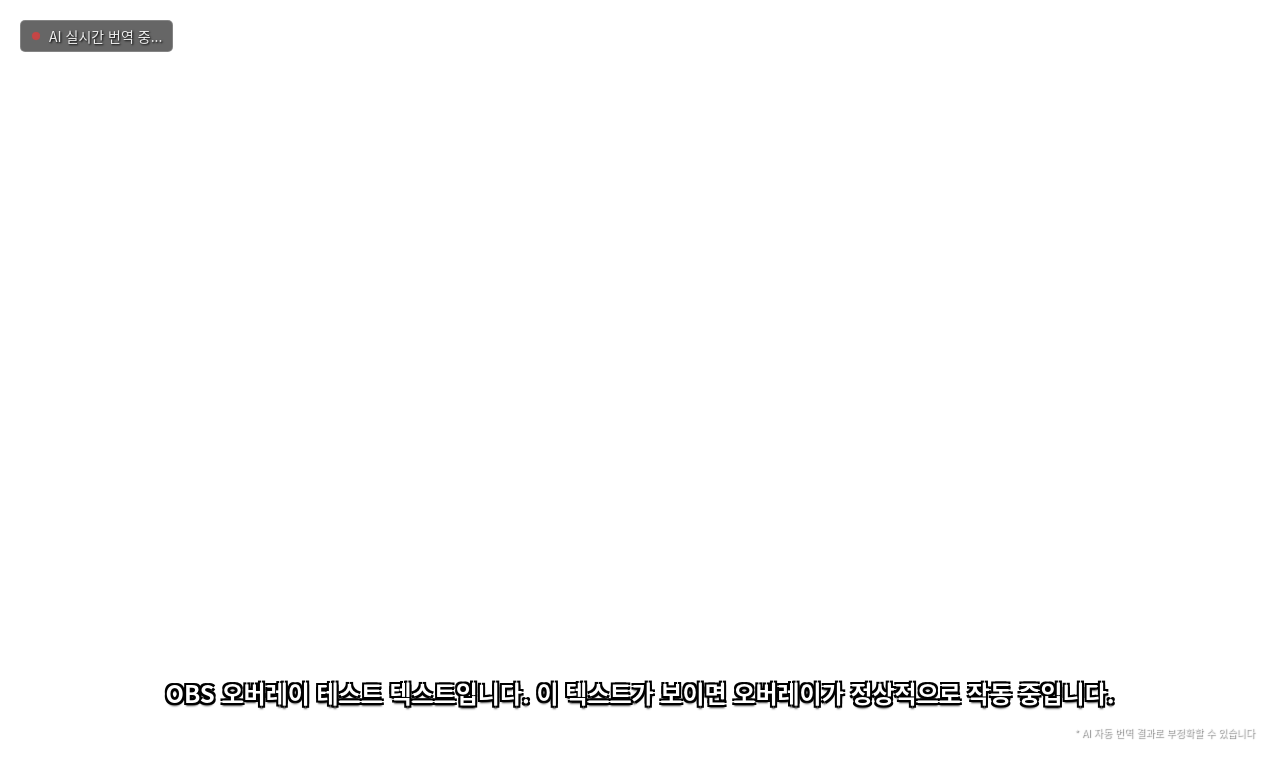
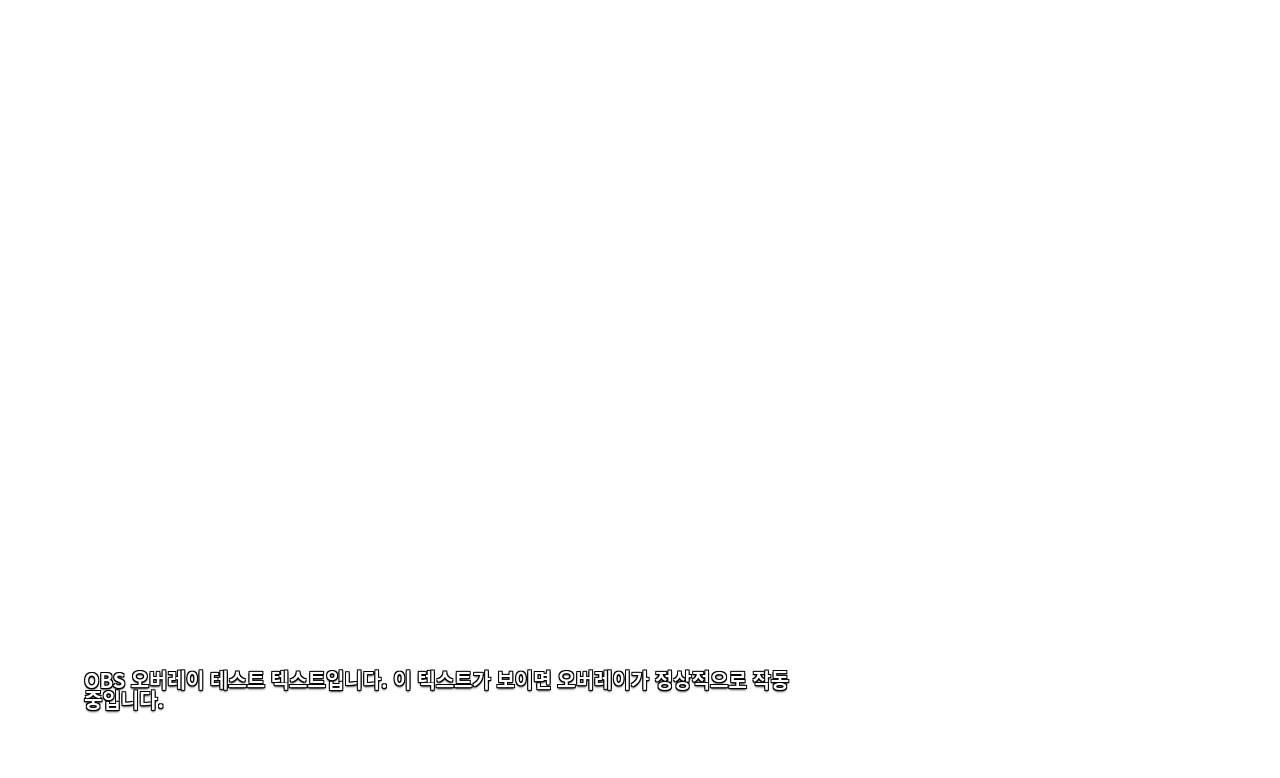
Before and after one commit to ipcgrdn/whispLay, a website: page public/overlay.html in a window 1280 px wide. Drawn offline with nearby package versions, Linux system fonts and the light colour scheme.

Commit message:
텍스트 디자인 수정

```diff
--- a/public/overlay.html
+++ b/public/overlay.html
@@ -24,22 +24,9 @@
             background-color: transparent;
         }
 
-        /* 번역 상태 표시 */
+        /* 번역 상태 표시 - 제거 */
         .translation-badge {
-            position: absolute;
-            top: 20px;
-            left: 20px;
-            display: flex;
-            align-items: center;
-            font-size: 14px;
-            color: rgba(255, 255, 255, 0.9);
-            text-shadow: 1px 1px 2px rgba(0, 0, 0, 1);
-            background-color: rgba(0, 0, 0, 0.6);
-            padding: 5px 10px;
-            border-radius: 5px;
-            font-weight: 500;
-            opacity: 1; /* 항상 표시 */
-            border: 1px solid rgba(255, 255, 255, 0.2);
+            display: none; /* 숨김 처리 */
         }
 
         .badge-dot {
@@ -62,12 +49,13 @@
             position: fixed;
             bottom: 10vh;
             left: 0;
-            width: 100%;
+            width: 70%;
             display: flex;
-            justify-content: center;
-            text-align: center;
+            justify-content: flex-start;
+            text-align: left;
             transition: opacity 0.5s ease;
             pointer-events: none;
+            padding-left: 5%;
         }
 
         .caption-container.hidden {
@@ -76,30 +64,31 @@
 
         .caption-box {
             max-width: 94%;
-            max-height: 300px; /* 최대 높이 300px로 변경 */
-            overflow: hidden; /* 넘치는 텍스트 숨김 */
+            max-height: 300px;
+            overflow: hidden;
             padding: 10px 20px;
             border-radius: 10px;
-            background-color: transparent; /* 배경 제거 */
+            background-color: transparent;
             transition: all 0.3s ease;
+            text-align: left;
         }
 
         .caption-text {
-            color: white; /* 텍스트 색상 흰색 */
-            font-size: 24px; /* 텍스트 크기 증가 */
-            line-height: 1.4;
+            color: white;
+            font-size: 20px;
+            line-height: 1.0;
             margin: 0;
             white-space: pre-wrap;
             word-break: keep-all;
             word-wrap: break-word;
-            font-weight: 700; /* 폰트 굵기 증가 */
-            /* 텍스트 테두리 효과 (여러 방향의 그림자로 구현) */
+            font-weight: 700;
+            text-align: left;
             text-shadow:
-                -2px -2px 0 #000,
-                2px -2px 0 #000,
-                -2px 2px 0 #000,
-                2px 2px 0 #000,
-                0px 3px 2px rgba(0, 0, 0, 0.8);
+                -1px -1px 0 #000,
+                1px -1px 0 #000,
+                -1px 1px 0 #000,
+                1px 1px 0 #000,
+                0px 2px 2px rgba(0, 0, 0, 0.8);
         }
 
         /* 타이핑 효과용 커서 */
@@ -110,9 +99,9 @@
             background-color: white;
             margin-left: 2px;
             position: relative;
-            top: 2px; /* 커서 위치 조정 */
+            top: 2px;
             animation: blink 0.7s infinite;
-            box-shadow: 0 0 3px #000; /* 커서에도 그림자 추가 */
+            box-shadow: 0 0 3px #000;
         }
 
         @keyframes blink {
@@ -120,14 +109,9 @@
             50% { opacity: 0; }
         }
 
-        /* 경고 문구 */
+        /* 경고 문구 - 제거 */
         .disclaimer {
-            position: absolute;
-            bottom: -20px;
-            right: 25px;
-            font-size: 10px;
-            color: rgba(255, 255, 255, 0.7);
-            text-shadow: 1px 1px 1px rgba(0, 0, 0, 0.5);
+            display: none; /* 숨김 처리 */
         }
 
         @media (max-width: 768px) {
@@ -138,18 +122,14 @@
     </style>
 </head>
 <body>
-    <!-- 번역 상태 배지 -->
-    <div class="translation-badge" id="translationBadge">
-        <div class="badge-dot"></div>
-        <span>AI 실시간 번역 중...</span>
-    </div>
+    <!-- 번역 상태 배지 제거 -->
 
     <!-- 자막 컨테이너 -->
     <div class="caption-container" id="captionContainer">
         <div class="caption-box">
             <div class="caption-text" id="captionText"></div>
         </div>
-        <div class="disclaimer">* AI 자동 번역 결과로 부정확할 수 있습니다</div>
+        <!-- 경고 문구 제거 -->
     </div>
 
     <script src="/socket.io/socket.io.js"></script>
@@ -158,17 +138,16 @@
             // 요소 참조
             const captionContainer = document.getElementById('captionContainer');
             const captionText = document.getElementById('captionText');
-            const translationBadge = document.getElementById('translationBadge');
 
             // 변수 초기화
             let socket;
-            let fullText = ''; // 전체 번역 텍스트 (누적)
-            let newText = ''; // 새로 추가된 텍스트
-            let typingSpeed = 25; // 타이핑 속도 (ms)
+            let fullText = '';
+            let newText = '';
+            let typingSpeed = 25;
             let isTyping = false;
             let lastChunkId = 0;
-            const MAX_TEXT_LENGTH = 500; // 최대 텍스트 길이 (문자 수)
-            const MAX_SENTENCES = 6; // 표시할 최대 문장 수
+            const MAX_TEXT_LENGTH = 500;
+            const MAX_SENTENCES = 6;
 
             // 텍스트 길이 제한 함수
             function limitTextLength(text) {
```
